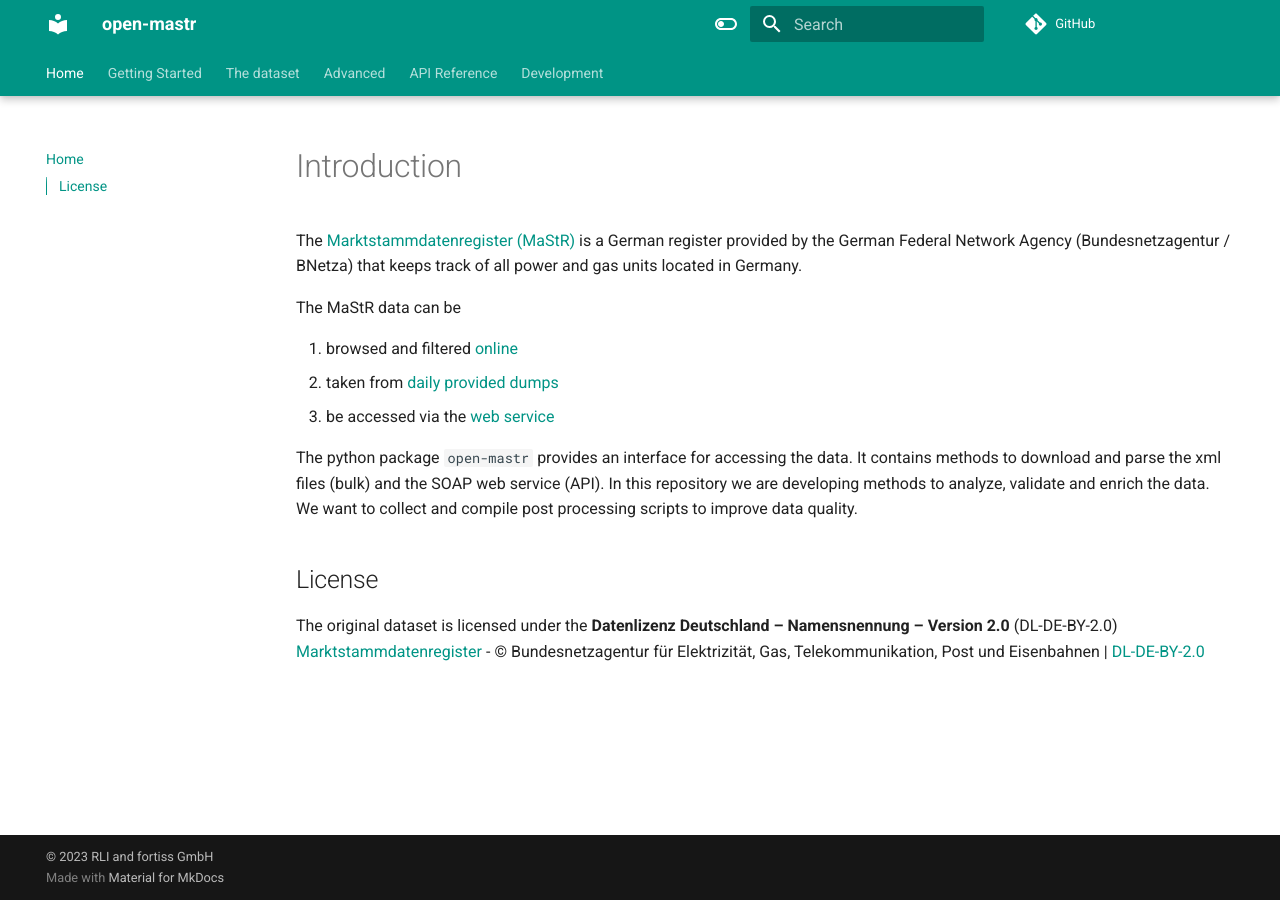
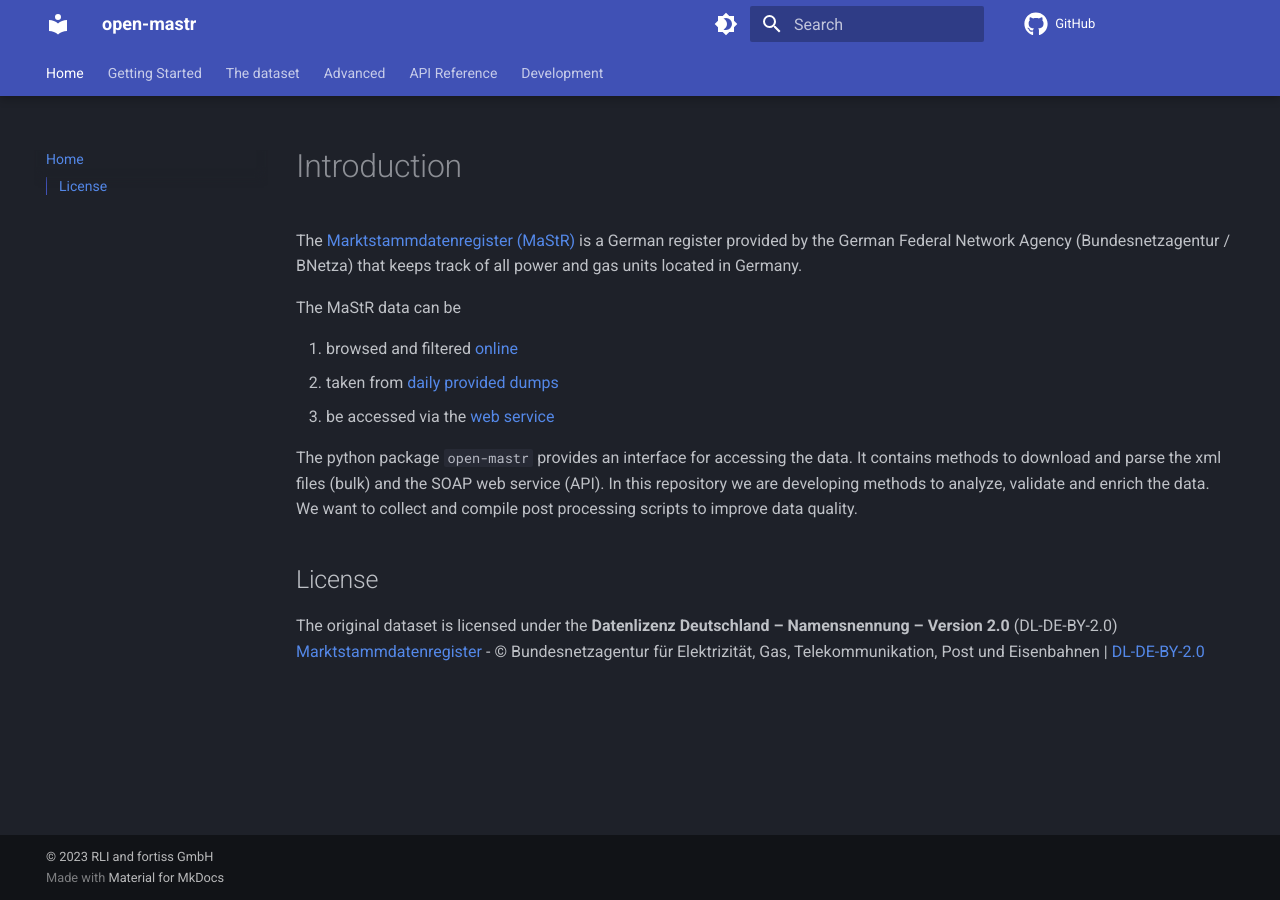
Before and after one commit to OpenEnergyPlatform/open-MaStR, an MkDocs documentation site: the page built from docs/index.md, in a window 1280 px wide. Built offline with MkDocs 1.6.1 and Material for MkDocs 9.7.7, drawn with Linux system fonts in a browser that asks for light colours; comment, search, counter and statistics services are not loaded.

Commit message:
Use RLI super repo theme #434

```diff
--- a/mkdocs.yml
+++ b/mkdocs.yml
@@ -13,18 +13,18 @@ theme:
     - toc.integrate
   language: en
   palette:
+    # Palette toggle for dark mode
+    - scheme: slate
+      toggle:
+        icon: material/brightness-4
+        name: Switch to light mode
+    # Palette toggle for light mode
     - scheme: default
       toggle:
-        icon: material/toggle-switch-off-outline
+        icon: material/brightness-7
         name: Switch to dark mode
-      primary: teal
-      accent: purple
-    - scheme: slate
-      toggle:
-        icon: material/toggle-switch
-        name: Switch to light mode
-      primary: teal
-      accent: lime
+  icon:
+    repo: fontawesome/brands/github
 plugins:
   - search
   - autorefs
```
